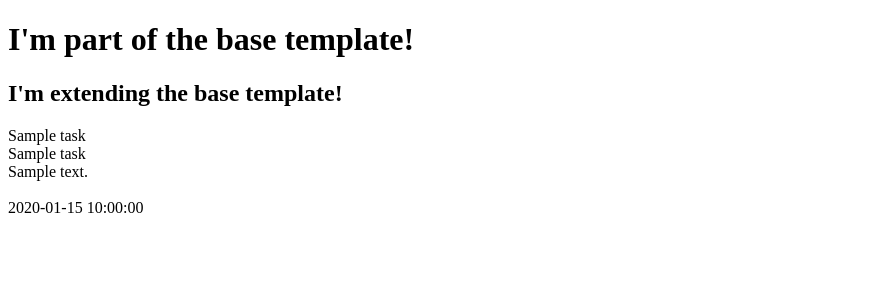
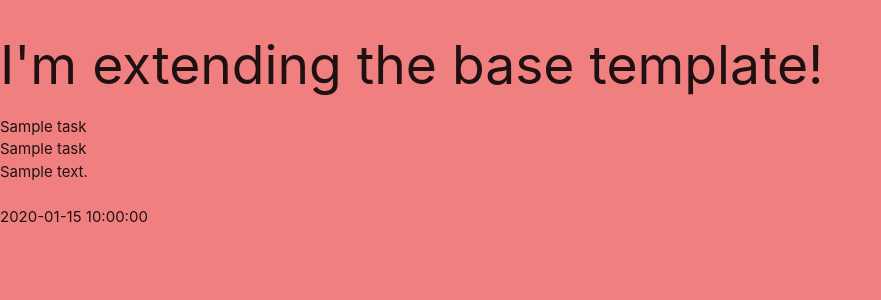
Before and after one commit to gomathishankar28/task_manager, a Flask app: page / in a window 1280 px wide. Shown: the top 300 px of the page, without its empty margins (0-881 px from the left). Run offline with Flask 2, Linux system fonts and the light colour scheme; a database or web service that is not in the repository returns one stand-in record (values such as "Sample title"); some libraries are stand-ins or nearby versions.

Commit message:
created static folder with JS and CSS files. added CDN for materialize,fontawesome and jquery and code for custom js an styles

```diff
--- /dev/null
+++ b/static/css/style.css
@@ -0,0 +1,3 @@
+body {
+    background-color: lightcoral;
+}
--- a/templates/base.html
+++ b/templates/base.html
@@ -4,12 +4,26 @@
     <meta charset="UTF-8">
     <meta name="viewport" content="width=device-width, initial-scale=1.0">
     <title>Task Manager</title>
+
+    <link rel="stylesheet" href="https://cdnjs.cloudflare.com/ajax/libs/font-awesome/5.15.3/css/all.min.css" type="text/css">
+    <link rel="stylesheet" href="https://cdnjs.cloudflare.com/ajax/libs/materialize/1.0.0/css/materialize.min.css" type="text/css">
+    <link rel="stylesheet" href="{{ url_for('static', filename='css/style.css')}}" type="text/css">
+    {% block styles %}
+    {% endblock %}
+
 </head>
 <body>
 
-    <h1>I'm part of the base template!</h1>
     {% block content %}
     {% endblock %}
 
+    <script
+        src="https://code.jquery.com/jquery-3.6.0.min.js"
+        integrity="sha256-/xUj+3OJU5yExlq6GSYGSHk7tPXikynS7ogEvDej/m4="
+        crossorigin="anonymous"></script>
+    <script src="https://cdnjs.cloudflare.com/ajax/libs/materialize/1.0.0/js/materialize.min.js"></script>
+    <script src="{{ url_for('static', filename='js/script.css')}}"></script>
+    {% block scripts %}
+    {% endblock %}
 </body>
 </html>
```
Also changed, not shown: static/js/script.js (added).
